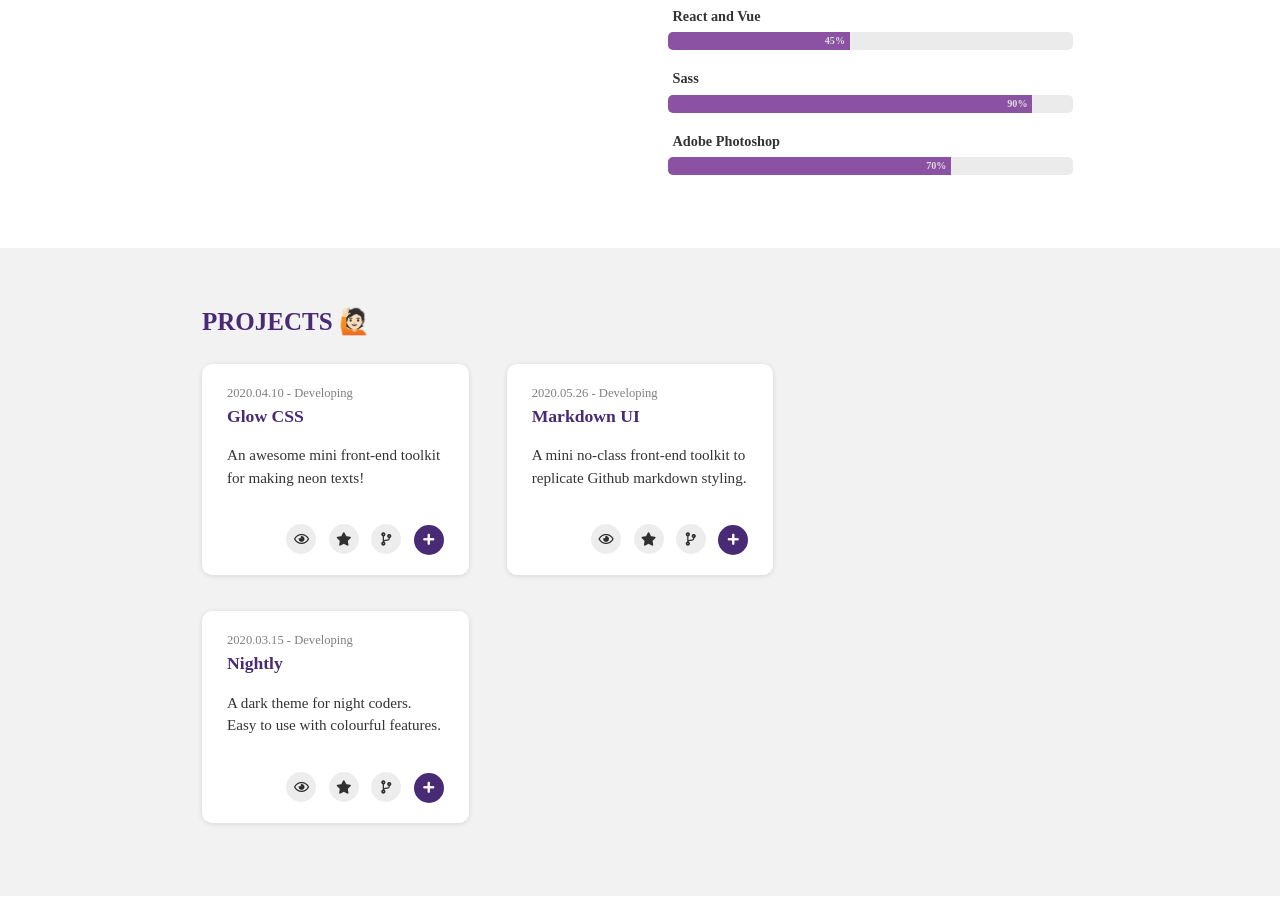
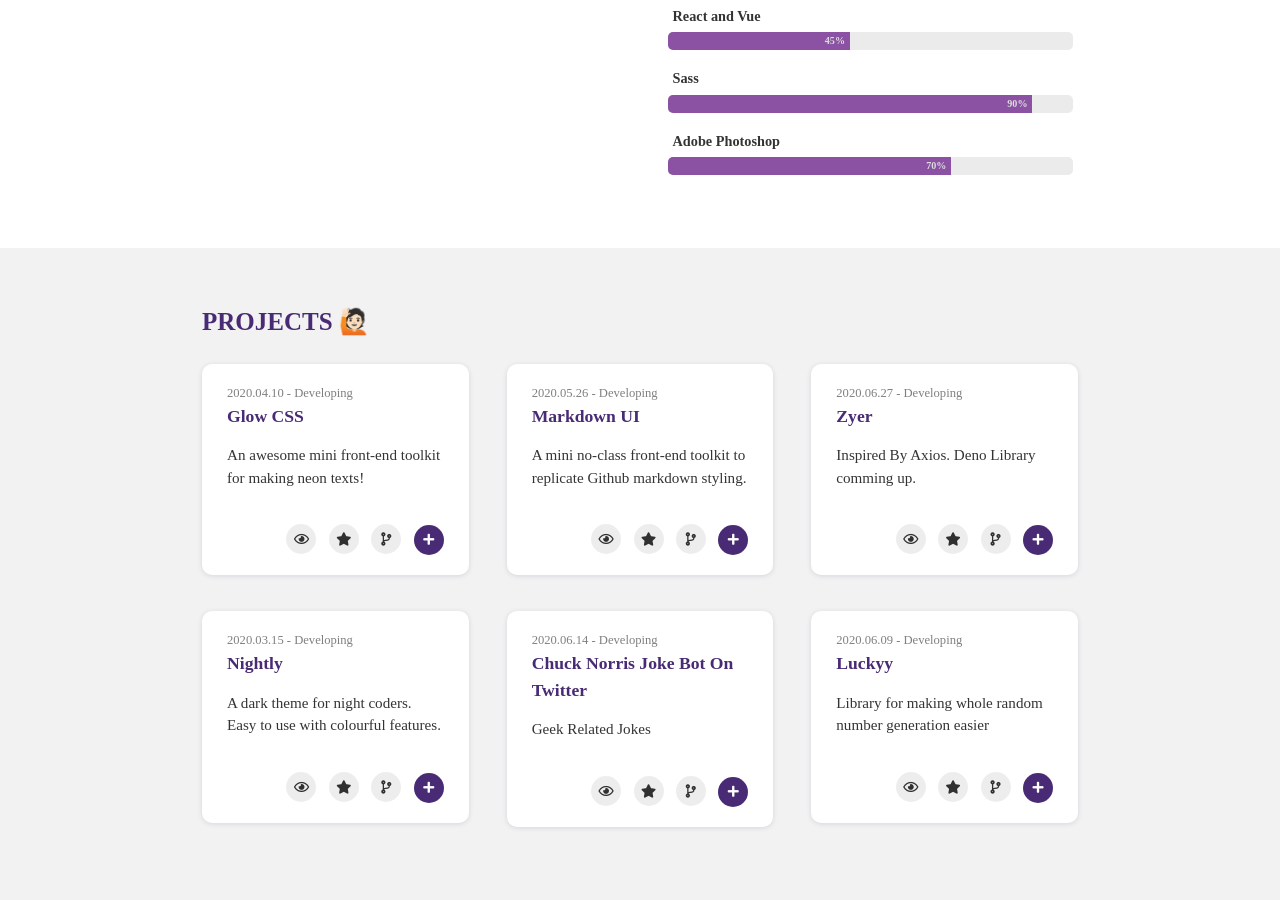
Before and after one commit to ephraimduncan/dephraiim.github.io, a Jekyll site: the page built from portfolio.html, in a window 1280 px wide and 900 px high, scrolled down 692 px. Built offline with Jekyll 4.4.1, drawn with Linux system fonts in a browser that asks for light colours; nearby versions of some CDN libraries; some web fonts are replaced.

Commit message:
update: new projects

```diff
--- a/_data/projects.yml
+++ b/_data/projects.yml
@@ -46,3 +46,33 @@
     title: Markdown UI
     summary: No CSS Required. Just HTML.
     description: A mini no-class front-end toolkit to replicate Github markdown styling.
+
+- project:
+    print: True # If 'False' is selected, it will not be displayed in 'home.html > aside > .proj-content'.
+    modal: True # If 'True' is selected, modal can open in 'portfolio.html'.
+    url: https://github.com/dephraiim/chucknorris # Full URL
+    image: # path: assets/project/
+    date: 2020.06.14 - Developing
+    title: Chuck Norris Joke Bot On Twitter
+    summary: The Best
+    description: Geek Related Jokes
+
+- project:
+    print: True # If 'False' is selected, it will not be displayed in 'home.html > aside > .proj-content'.
+    modal: True # If 'True' is selected, modal can open in 'portfolio.html'.
+    url: https://github.com/dephraiim/zyer # Full URL
+    image: # path: assets/project/
+    date: 2020.06.27 - Developing
+    title: Zyer
+    summary: A small frontend http library for making web requests
+    description: Inspired By Axios. Deno Library comming up.
+
+- project:
+    print: True # If 'False' is selected, it will not be displayed in 'home.html > aside > .proj-content'.
+    modal: True # If 'True' is selected, modal can open in 'portfolio.html'.
+    url: https://github.com/dephraiim/luckyy # Full URL
+    image: # path: assets/project/
+    date: 2020.06.09 - Developing
+    title: Luckyy
+    summary: A small js library for randomness
+    description: Library for making whole random number generation easier
```
